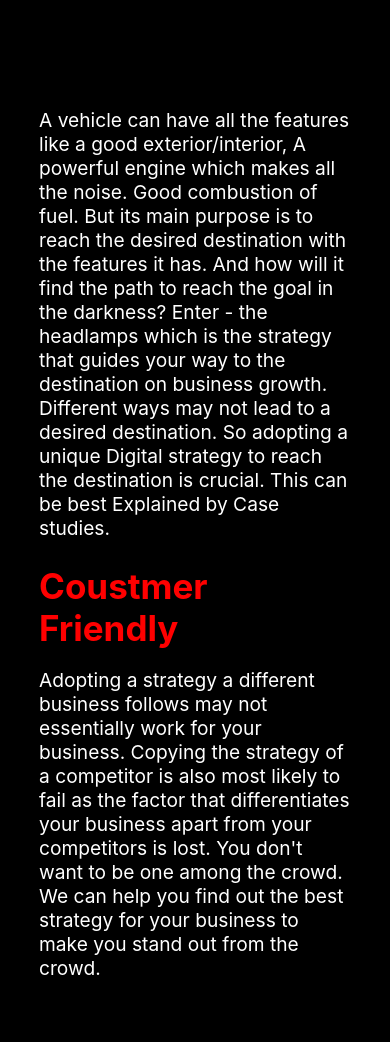
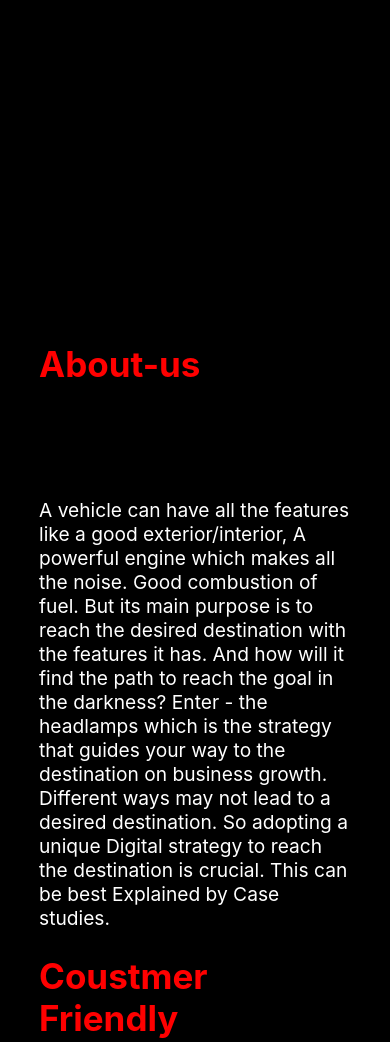
Before and after one commit to Iamirfan123/INVERTER-POWER-SOLUTION, a plain HTML site: page index.html in a window 390 px wide. Shown: the part 3520-4562 px from the top of the page. Drawn offline with nearby package versions, Linux system fonts and the light colour scheme.

Commit message:
Add files via upload

```diff
--- a/index.html
+++ b/index.html
@@ -208,7 +208,7 @@ Different ways may not lead to a desired destination. So adopting a unique Digit
     </div>
 </section1>
 <div class="things">
-    <div class="product-box" style="width: 60%; height: 600px;  background: white;  position: absolute; justify-content: center;
+    <div class="product-box" style="width: 60%; height: 600px;  background: white;  position: absolute; justify-content: center;  border-radius: 15px;
         display: flex; align-items: center;"  >
             <div class="product-info1">
              <h1 style=" line-height: 26px; font-size: 40px; font-weight: 5000;  display: inline;  ">LUMINOUS</h1>
--- a/style.css
+++ b/style.css
@@ -1336,7 +1336,7 @@ h1{
 
   .row{
     display: block;
-   height: 325vh;
+   height: 400vh;
    margin: 0;
    padding: 0%;
    background: #000;
@@ -1521,7 +1521,7 @@ section1 .content a[data-scroll="in"]{
     background: black;
   }
   section1{
-    margin-top: 500%;
+    margin-top: 600%;
     position: relative;
     width: 100%;
     height: 100vh;
```
